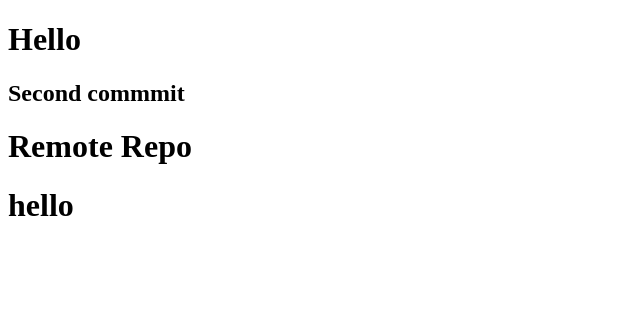
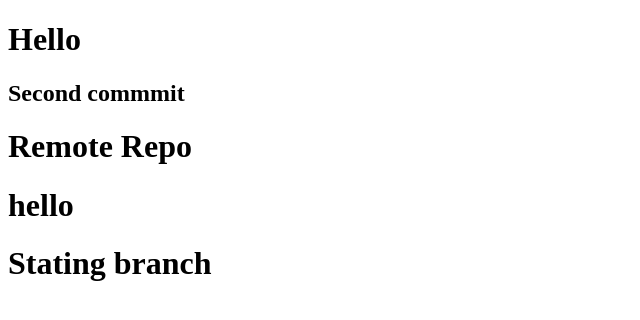
Before and after one commit to hoangnhat0710/hocGIT, a plain HTML site: page index.html in a window 1280 px wide. Shown: the whole page, without its empty margins (0-640 px from the left). Drawn offline with Linux system fonts and the light colour scheme.

Commit message:
staging branch

```diff
--- a/index.html
+++ b/index.html
@@ -11,5 +11,6 @@
     <h2>Second commmit</h2>
     <h1>Remote Repo</h1>
     <h1>hello</h1>
+    <h1>Stating branch</h1>
 </body>
 </html>
```
